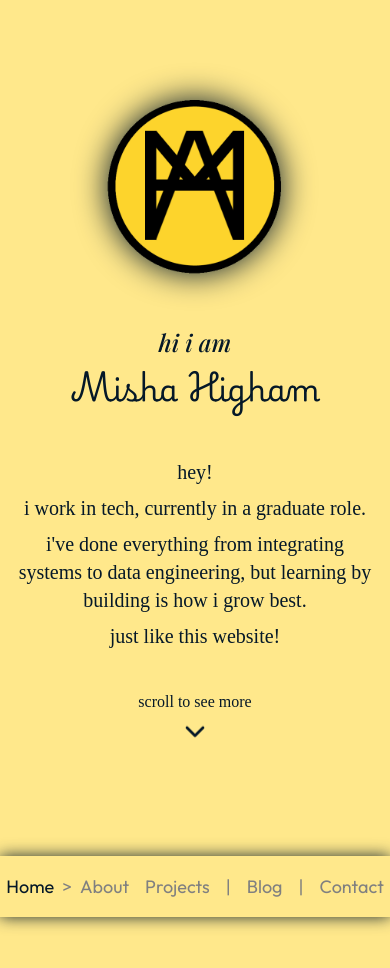
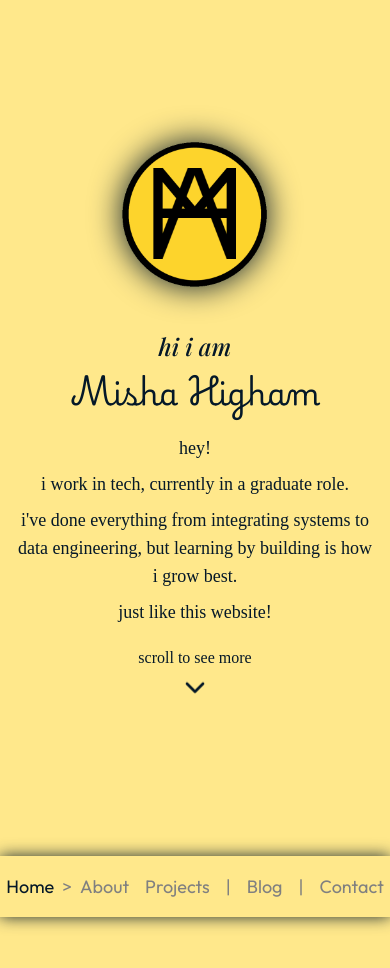
Before and after one commit to Splagon/mishahigham.github.io, a React (Vite) app in the folder pwa-misha/: page / in a window 390 px wide. Shown: the top 968 px of the page. Built offline with nearby package versions, Linux system fonts and the light colour scheme; a web font is replaced by a local one.

Commit message:
fix: resizing issues with smaller firefox viewport on ios

```diff
--- a/pwa-misha/src/pages/Home/index.tsx
+++ b/pwa-misha/src/pages/Home/index.tsx
@@ -39,11 +39,11 @@ const Home: React.FC = () => {
         <img
           src={mah_logo_no_bg_black_border}
           alt="MAH"
-          className="logo mb-8 w-[12em] sm:w-[20em] object-contain"
+          className="logo mb-6 sm:mb-8 w-[10em] sm:w-[13em] object-contain"
         />
         <p className="font-['playfair'] font-medium italic text-2xl sm:text-3xl md:text-4xl">hi i am</p>
         <h1 className="font-['playwrite'] text-3xl sm:text-4xl md:text-5xl">Misha Higham</h1>
-        <div className="font-['playfair'] font-medium mt-10">
+        <div className="font-['playfair'] font-medium mt-3 sm:mt-5">
           <SequentialParagraphs
             lines={[
               "hey!",
@@ -51,13 +51,13 @@ const Home: React.FC = () => {
               "i've done everything from integrating systems to data engineering, but learning by building is how i grow best.",
               "just like this website!",
             ]}
-            className="flex flex-col gap-2 text-xl md:text-2xl"
+            className="flex flex-col gap-2 text-lg md:text-xl"
           />
           <motion.div
             initial={{ opacity: 0, y: 10 }}
             animate={{ opacity: 1, y: 0 }}
             transition={{ delay: 4, duration: 0.8 }}
-            className="flex flex-col items-center mt-10 gap-2"
+            className="flex flex-col items-center mt-5 sm:mt-7 md:mt-10 gap-2"
           >
             <p>scroll to see more</p>
             <ChevronDown className="w-8 h-8 animate-bounce" />
```
